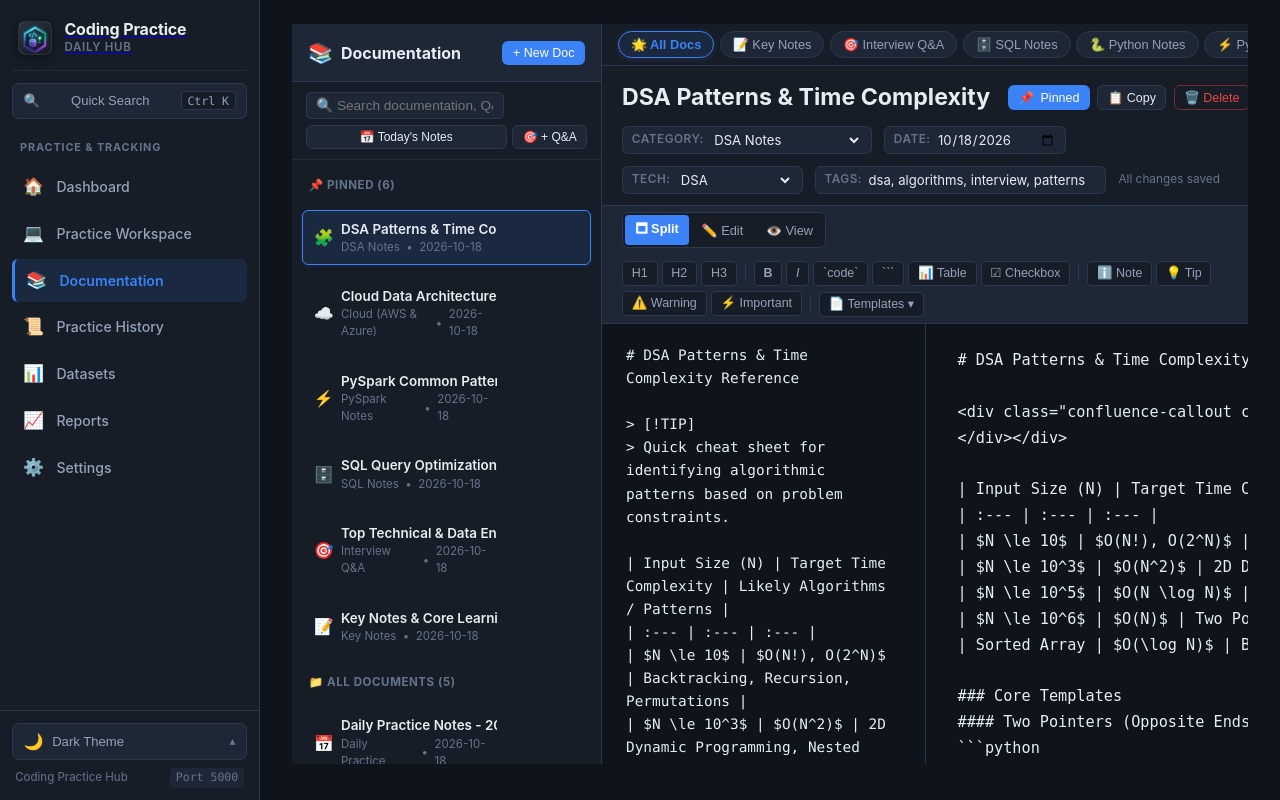
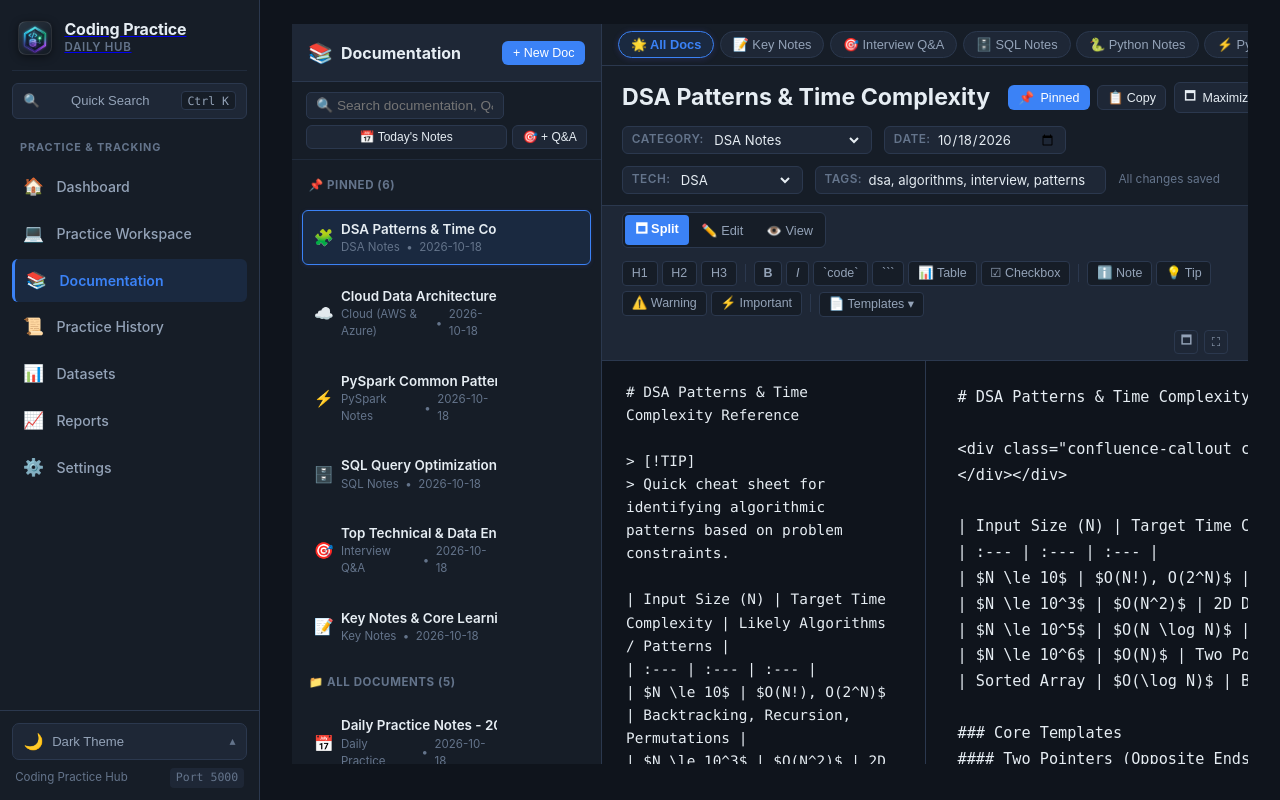
Before and after one commit to phemanthkumarcareers/coding-practice-hub, a Flask app: page /documentation in a window 1280 px wide. Run offline with Flask 3, Linux system fonts and the light colour scheme; data comes from the database, SQL or seed files in the repository; some libraries are stand-ins or nearby versions.

Commit message:
feat: Add Maximize, Restore, and Fullscreen window controls to Documentation Hub, update requirements.txt and expand installation guide in README

```diff
--- a/static/css/style.css
+++ b/static/css/style.css
@@ -2525,6 +2525,29 @@ html[data-theme="light"] .ripple-effect {
   background: var(--bg-primary);
 }
 
+/* Maximize Documentation & Editor Focus Mode */
+.confluence-workspace.doc-maximized {
+  position: fixed;
+  top: 0;
+  left: 0;
+  width: 100vw;
+  height: 100vh;
+  z-index: 1000;
+  grid-template-columns: 1fr !important;
+  background: var(--bg-primary);
+}
+
+.confluence-workspace.doc-maximized .confluence-sidebar {
+  display: none !important;
+}
+
+.confluence-workspace.doc-maximized #btn-maximize-doc.active,
+.confluence-workspace.doc-maximized #toolbar-btn-maximize-doc.active {
+  background: var(--accent-subtle);
+  border-color: var(--accent-primary);
+  color: var(--accent-primary);
+}
+
 @media (max-width: 900px) {
   .confluence-workspace {
     grid-template-columns: 1fr;
--- a/templates/notes.html
+++ b/templates/notes.html
@@ -96,6 +96,12 @@
                     </button>
                     <button type="button" class="btn btn-secondary btn-sm" onclick="copyCurrentNoteMarkdown()" title="Copy Markdown to Clipboard">
                         📋 Copy
+                    </button>
+                    <button type="button" id="btn-maximize-doc" class="btn btn-secondary btn-sm" onclick="toggleMaximizeDoc()" title="Maximize Editor & Document / Restore (Esc)">
+                        <span id="maximize-doc-icon">🗖</span> <span id="maximize-doc-text">Maximize</span>
+                    </button>
+                    <button type="button" id="btn-fullscreen-doc" class="btn btn-secondary btn-sm btn-fullscreen-trigger" onclick="toggleFullScreenDoc()" title="Toggle Fullscreen (F11)">
+                        <span class="fullscreen-icon">⛶</span> <span class="fullscreen-text">Fullscreen</span>
                     </button>
                     <button type="button" class="btn btn-outline-danger btn-sm" onclick="deleteCurrentNote()" title="Delete this document">
                         🗑️ Delete
@@ -201,6 +207,12 @@
                     </div>
                 </div>
             </div>
+
+            <!-- Window Controls (Maximize / Restore, Fullscreen) -->
+            <div style="display:flex; align-items:center; gap:0.35rem; margin-left:auto;">
+                <button type="button" id="toolbar-btn-maximize-doc" class="pane-icon-btn" onclick="toggleMaximizeDoc()" title="Maximize / Restore (Esc)">🗖</button>
+                <button type="button" id="toolbar-btn-fullscreen-doc" class="pane-icon-btn" onclick="toggleFullScreenDoc()" title="Toggle Fullscreen (F11)">⛶</button>
+            </div>
         </div>
 
         <!-- Editor & Live Preview Body -->
@@ -250,12 +262,17 @@
             createNewNote('Key Notes', 'Key Notes & Learnings');
         }
 
-        // Global Keyboard Shortcut: Ctrl+S to save
+        // Global Keyboard Shortcut: Ctrl+S to save, Esc to restore maximized layout
         document.addEventListener('keydown', (e) => {
             if ((e.ctrlKey || e.metaKey) && e.key.toLowerCase() === 's') {
                 if (document.getElementById('notes-doc-pane')) {
                     e.preventDefault();
                     saveCurrentNote(true);
+                }
+            } else if (e.key === 'Escape') {
+                const workspace = document.querySelector('.confluence-workspace');
+                if (workspace && workspace.classList.contains('doc-maximized')) {
+                    toggleMaximizeDoc();
                 }
             }
         });
@@ -842,5 +859,56 @@
         if (!text) return '';
         return text.replace(/&/g, "&amp;").replace(/</g, "&lt;").replace(/>/g, "&gt;");
     }
+
+    // Window Controls: Maximize / Restore & Fullscreen
+    function toggleMaximizeDoc() {
+        const workspace = document.querySelector('.confluence-workspace');
+        const maxBtn = document.getElementById('btn-maximize-doc');
+        const toolbarBtn = document.getElementById('toolbar-btn-maximize-doc');
+        if (!workspace) return;
+
+        const isMax = workspace.classList.toggle('doc-maximized');
+        if (isMax) {
+            if (maxBtn) {
+                maxBtn.classList.add('active');
+                maxBtn.innerHTML = '<span id="maximize-doc-icon">🗗</span> <span id="maximize-doc-text">Restore</span>';
+                maxBtn.title = 'Restore standard layout (Esc)';
+            }
+            if (toolbarBtn) {
+                toolbarBtn.classList.add('active');
+                toolbarBtn.textContent = '🗗';
+                toolbarBtn.title = 'Restore standard layout (Esc)';
+            }
+            showToast('Maximized: Full-width documentation & editor (Press Esc to restore)', 'info', 2200);
+        } else {
+            if (maxBtn) {
+                maxBtn.classList.remove('active');
+                maxBtn.innerHTML = '<span id="maximize-doc-icon">🗖</span> <span id="maximize-doc-text">Maximize</span>';
+                maxBtn.title = 'Maximize Editor & Document / Restore (Esc)';
+            }
+            if (toolbarBtn) {
+                toolbarBtn.classList.remove('active');
+                toolbarBtn.textContent = '🗖';
+                toolbarBtn.title = 'Maximize / Restore (Esc)';
+            }
+            showToast('Standard View Restored', 'info', 1500);
+        }
+    }
+
+    function toggleFullScreenDoc() {
+        if (!document.fullscreenElement) {
+            document.documentElement.requestFullscreen().then(() => {
+                showToast('Entered Fullscreen Mode (Press Esc or F11 to exit)', 'info', 2000);
+            }).catch(err => {
+                console.error('Fullscreen request failed:', err);
+            });
+        } else {
+            if (document.exitFullscreen) {
+                document.exitFullscreen().then(() => {
+                    showToast('Exited Fullscreen Mode', 'info', 1500);
+                });
+            }
+        }
+    }
 </script>
 {% endblock %}
```
Also changed, not shown: requirements.txt (+8 -0 lines), README.md.
